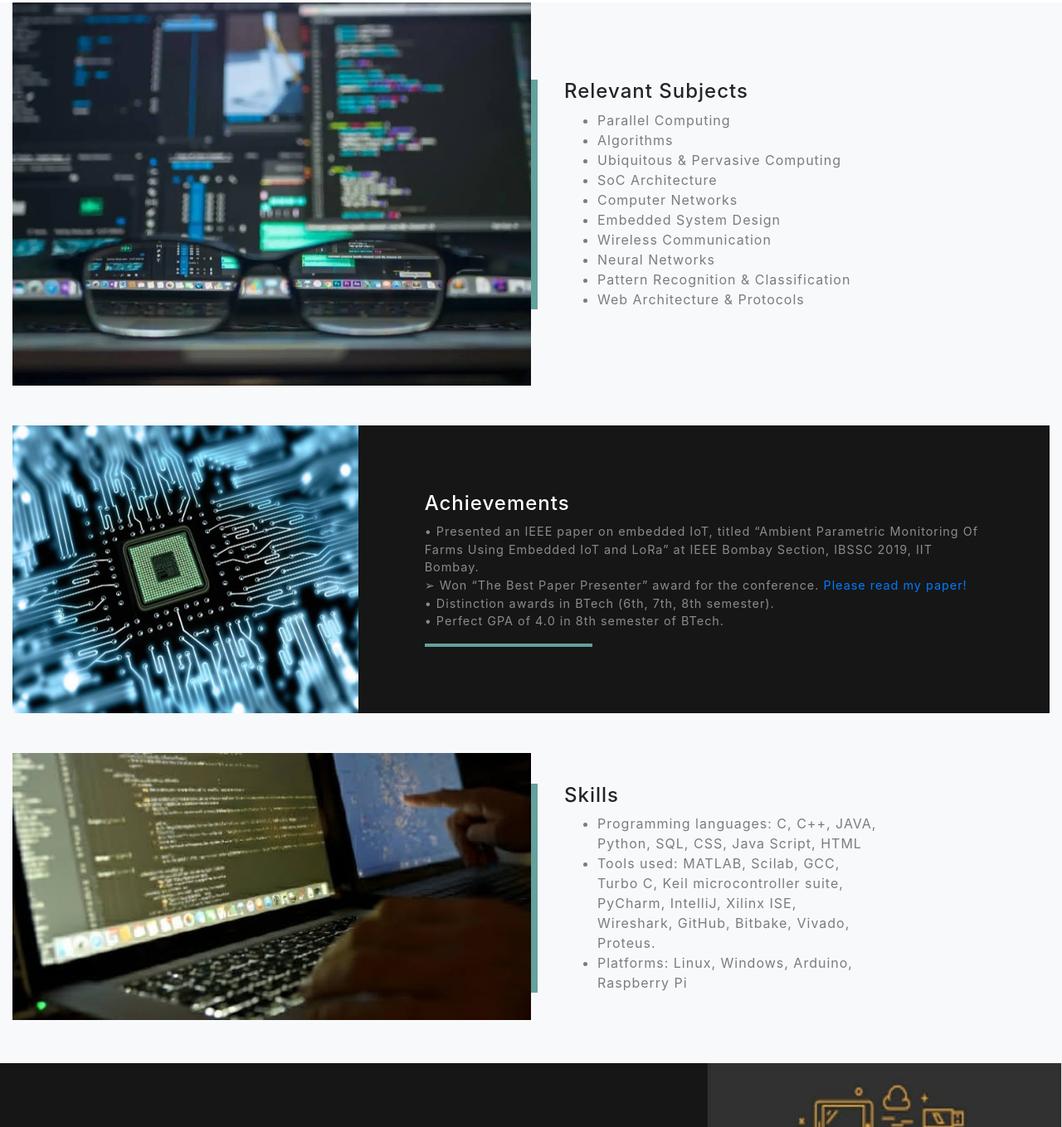
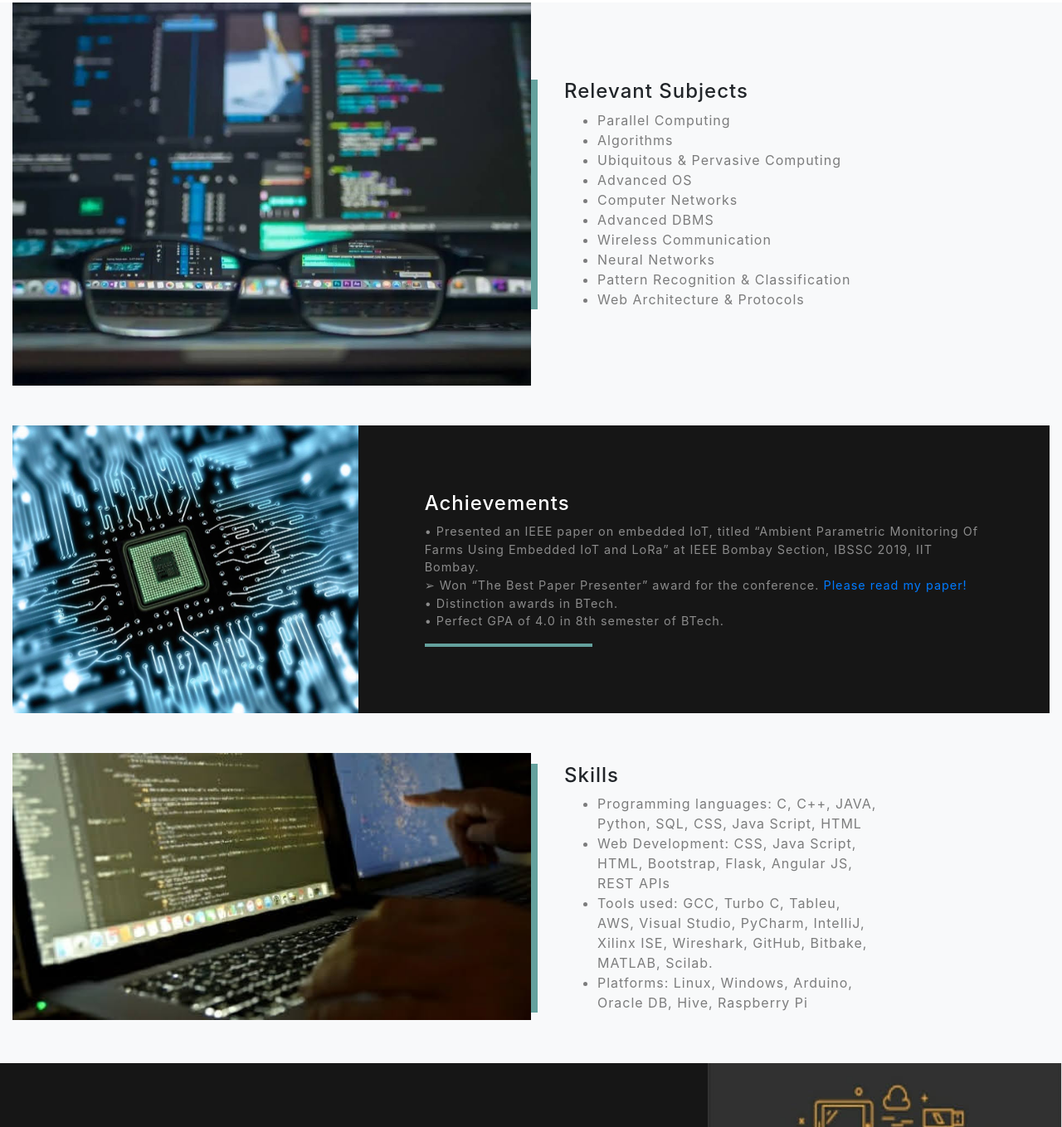
Before and after one commit to TejaswiRaj/Portfolio, a website with bundled scripts: page index.html in a window 1280 px wide. Shown: the part 1370-2729 px from the top of the page at 83% size. Built offline with nearby package versions, Linux system fonts and the light colour scheme.

Commit message:
Update index.html

```diff
--- a/index.html
+++ b/index.html
@@ -81,7 +81,7 @@
             <li> Bachelor of Technology | PES University, Bengaluru, Karnataka, India (May 2019)</li>
             <ul>
             <li>Major: Electronics & Communication Engineering</li>
-            <li>Specialisation: Embedded Software</li>
+            <li>Specialisation: System Software</li>
             <li>GPA 3.5/4.0</li>
             <li>Minor: Computer Science Engineering</li>
           </ul>
@@ -113,9 +113,9 @@
             <li>Parallel Computing</li>
               <li>Algorithms</li>
                 <li>Ubiquitous & Pervasive Computing</li>
-                  <li>SoC Architecture</li>
+                  <li>Advanced OS</li>
                     <li>Computer Networks</li>
-                      <li>Embedded System Design</li>
+                      <li>Advanced DBMS</li>
                       <li>Wireless Communication</li>
                       <li>Neural Networks</li>
                       <li>Pattern Recognition & Classification</li>
@@ -140,7 +140,7 @@
                 <h4 class="text-white">Achievements</h4>
                 <p class="mb-0 text-white-50">• Presented an IEEE paper on embedded IoT, titled “Ambient Parametric Monitoring Of Farms Using Embedded IoT and LoRa” at IEEE Bombay Section, IBSSC 2019, IIT Bombay.
                 <p class="mb-0 text-white-50">  ➢ Won “The Best Paper Presenter” award for the conference.<a href="https://tinyurl.com/wj9pvwq"> Please read my paper!</a></p>
-                <p class="mb-0 text-white-50">• Distinction awards in BTech (6th, 7th, 8th semester).</p>
+                <p class="mb-0 text-white-50">• Distinction awards in BTech.</p>
                 <p class="mb-0 text-white-50">• Perfect GPA of 4.0 in 8th semester of BTech.</p>
                 <hr class="d-none d-lg-block mb-0 ml-0">
               </div>
@@ -160,8 +160,9 @@
             <h4>  Skills</h4>
             <ul class="text-black-50 mb-0">
             <li>Programming languages: C, C++, JAVA, Python, SQL, CSS, Java Script, HTML</li>
-              <li>Tools used: MATLAB, Scilab, GCC, Turbo C, Keil microcontroller suite, PyCharm, IntelliJ, Xilinx ISE, Wireshark, GitHub, Bitbake, Vivado, Proteus.</li>
-                <li>Platforms: Linux, Windows, Arduino, Raspberry Pi</li>
+              <li>Web Development: CSS, Java Script, HTML, Bootstrap, Flask, Angular JS, REST APIs</li>
+              <li>Tools used: GCC, Turbo C, Tableu, AWS, Visual Studio, PyCharm, IntelliJ, Xilinx ISE, Wireshark, GitHub, Bitbake,  MATLAB, Scilab.</li>
+                <li>Platforms: Linux, Windows, Arduino, Oracle DB, Hive, Raspberry Pi</li>
               </ul>
             </div>
           </div>
@@ -201,7 +202,7 @@
     </div>
     <div class="row justify-content-center no-gutters mb-4 mb-lg-5">
       <div class="col-lg-4 order-lg-first">
-        <iframe width="100%" height="100%" src="https://www.youtube.com/embed/cTKOwp0UfyM" frameborder="0" allow="accelerometer; autoplay; encrypted-media; gyroscope; picture-in-picture" allowfullscreen></iframe>
+        <iframe width="100%" height="100%" src="https://www.youtube.com/watch?v=wnHW6o8WMas" frameborder="0" allow="accelerometer; autoplay; encrypted-media; gyroscope; picture-in-picture" allowfullscreen></iframe>
 
       </div>
       <div class="col-lg-8">
```
